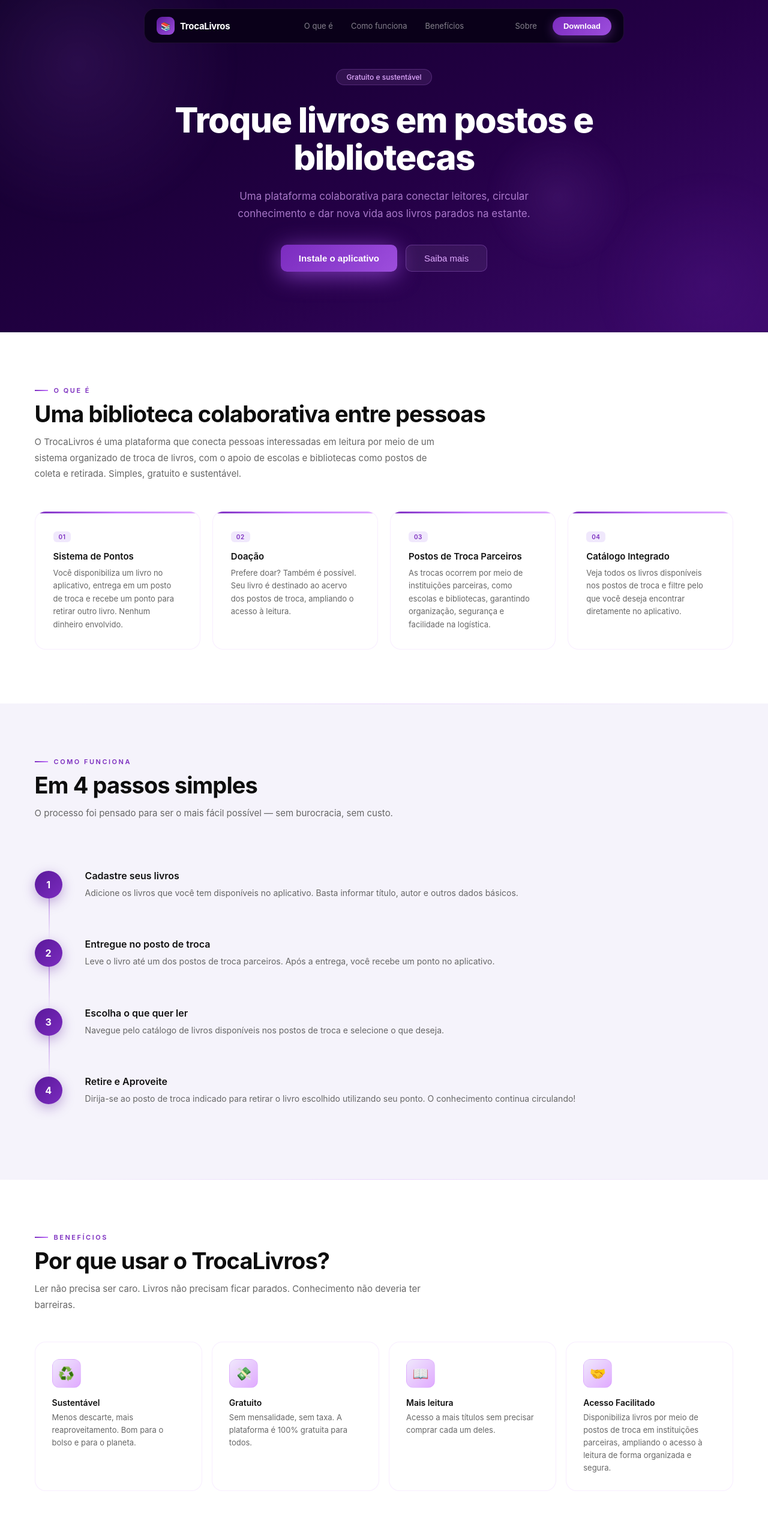
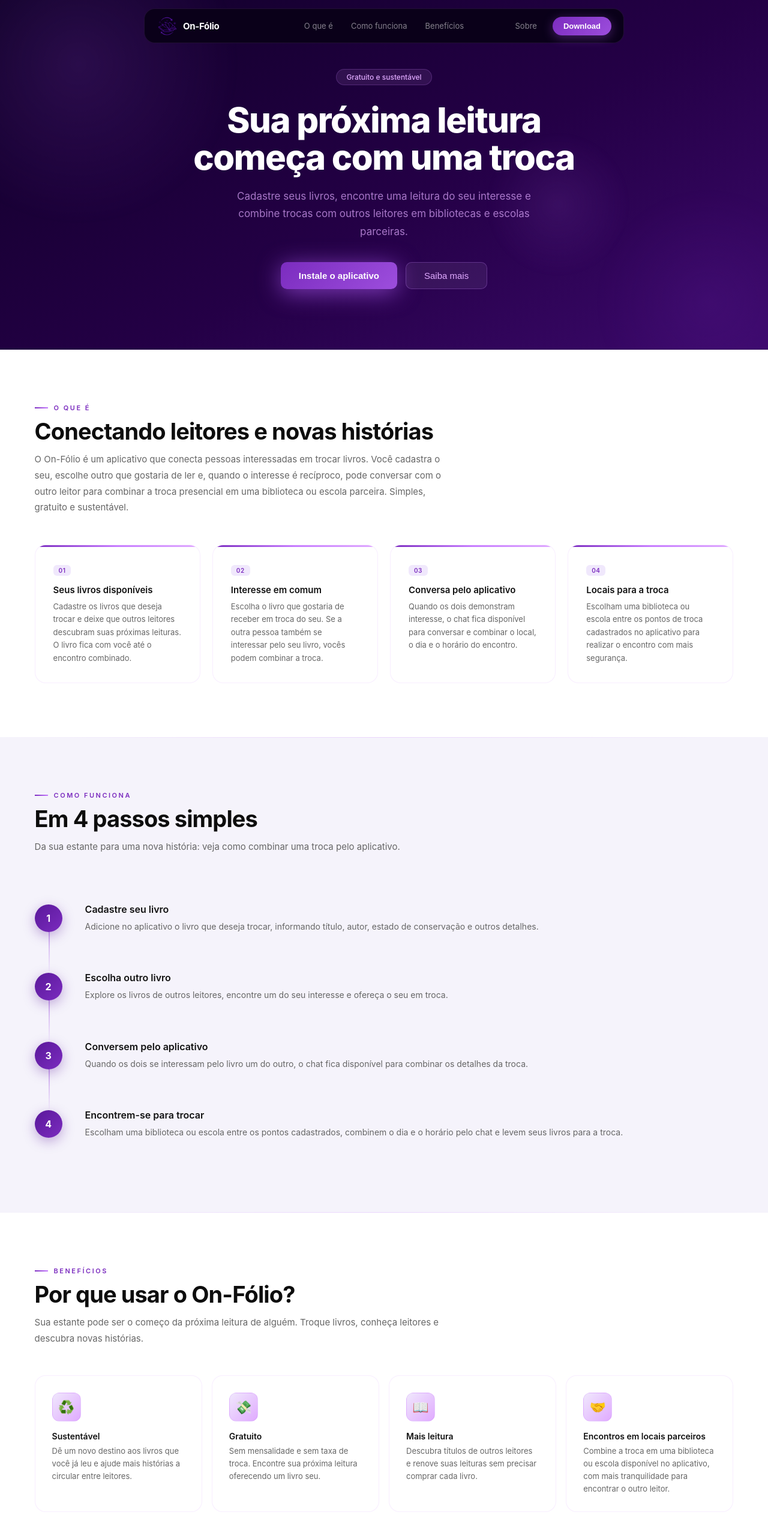
Before and after one commit to KauaMHAS/Site-TCC, an Angular app: page / in a window 1280 px wide. Shown: the top 2566 px of the page at 60% size. Built offline with nearby package versions, Linux system fonts and the light colour scheme.

Commit message:
atualizao das informacoes do projeto

```diff
--- a/src/app/footer/footer.html
+++ b/src/app/footer/footer.html
@@ -1,5 +1,5 @@
 <footer>
-  <p>© 2026 TrocaLivros — Projeto TCC</p>
+  <p>© 2026 On-Fólio — Projeto TCC</p>
   <div class="footer-links">
     <a href="#" routerLink="/sobre" >Sobre</a>
   </div>
--- a/src/app/header/header.css
+++ b/src/app/header/header.css
@@ -52,6 +52,12 @@ nav.scrolled {
   transform: translateX(-50%);
 }
 
+.nav-logo-img {
+  width: 35px;
+  height: 35px;
+  object-fit: contain;
+}
+
 /* ── .nav-link e .sobre-link compartilham os mesmos estilos ── */
 .nav-link,
 .sobre-link {
--- a/src/app/header/header.html
+++ b/src/app/header/header.html
@@ -1,7 +1,7 @@
 <nav [class.scrolled]="scrolled">
   <div class="nav-logo" routerLink="/">
-    <div class="nav-logo-box">📚</div>
-    TrocaLivros
+    <img src="/logo_onfolio.png" alt="Logo On-Fólio" class="nav-logo-img" />
+    On-Fólio
   </div>
 
   <div class="nav-links">
--- a/src/app/home/home.html
+++ b/src/app/home/home.html
@@ -1,8 +1,8 @@
 <!-- ── home.html ── -->
 <app-banner
   badge="Gratuito e sustentável"
-  title="Troque livros em postos e bibliotecas"
-  description="Uma plataforma colaborativa para conectar leitores, circular conhecimento e dar nova vida aos livros parados na estante."
+  title="Sua próxima leitura começa com uma troca"
+  description="Cadastre seus livros, encontre uma leitura do seu interesse e combine trocas com outros leitores em bibliotecas e escolas parceiras."
 >
 
   <div class="hero-btns">
@@ -17,28 +17,28 @@
 <div class="section-bg-white">
   <section class="section" id="oque">
     <div class="section-tag reveal">O que é</div>
-    <h2 class="reveal reveal-d1">Uma biblioteca colaborativa entre pessoas</h2>
-    <p class="reveal reveal-d2">O TrocaLivros é uma plataforma que conecta pessoas interessadas em leitura por meio de um sistema organizado de troca de livros, com o apoio de escolas e bibliotecas como postos de coleta e retirada. Simples, gratuito e sustentável.</p>
+    <h2 class="reveal reveal-d1">Conectando leitores e novas histórias</h2>
+    <p class="reveal reveal-d2">O On-Fólio é um aplicativo que conecta pessoas interessadas em trocar livros. Você cadastra o seu, escolhe outro que gostaria de ler e, quando o interesse é recíproco, pode conversar com o outro leitor para combinar a troca presencial em uma biblioteca ou escola parceira. Simples, gratuito e sustentável.</p>
     <div class="cards">
       <div class="card reveal reveal-d1">
         <div class="card-num">01</div>
-        <h3>Sistema de Pontos</h3>
-        <p>Você disponibiliza um livro no aplicativo, entrega em um posto de troca e recebe um ponto para retirar outro livro. Nenhum dinheiro envolvido.</p>
+        <h3>Seus livros disponíveis</h3>
+        <p>Cadastre os livros que deseja trocar e deixe que outros leitores descubram suas próximas leituras. O livro fica com você até o encontro combinado.</p>
       </div>
       <div class="card reveal reveal-d2">
         <div class="card-num">02</div>
-        <h3>Doação</h3>
-        <p>Prefere doar? Também é possível. Seu livro é destinado ao acervo dos postos de troca, ampliando o acesso à leitura.</p>
+        <h3>Interesse em comum</h3>
+        <p>Escolha o livro que gostaria de receber em troca do seu. Se a outra pessoa também se interessar pelo seu livro, vocês podem combinar a troca.</p>
       </div>
       <div class="card reveal reveal-d3">
         <div class="card-num">03</div>
-        <h3>Postos de Troca Parceiros</h3>
-        <p>As trocas ocorrem por meio de instituições parceiras, como escolas e bibliotecas, garantindo organização, segurança e facilidade na logística.</p>
+        <h3>Conversa pelo aplicativo</h3>
+        <p>Quando os dois demonstram interesse, o chat fica disponível para conversar e combinar o local, o dia e o horário do encontro.</p>
       </div>
       <div class="card reveal reveal-d4">
         <div class="card-num">04</div>
-        <h3>Catálogo Integrado</h3>
-        <p>Veja todos os livros disponíveis nos postos de troca e filtre pelo que você deseja encontrar diretamente no aplicativo.</p>
+        <h3>Locais para a troca</h3>
+        <p>Escolham uma biblioteca ou escola entre os pontos de troca cadastrados no aplicativo para realizar o encontro com mais segurança.</p>
       </div>
     </div>
   </section>
@@ -49,34 +49,34 @@
 <section class="section" id="como">
   <div class="section-tag reveal">Como funciona</div>
   <h2 class="reveal reveal-d1">Em 4 passos simples</h2>
-  <p class="reveal reveal-d2">O processo foi pensado para ser o mais fácil possível — sem burocracia, sem custo.</p>
+  <p class="reveal reveal-d2">Da sua estante para uma nova história: veja como combinar uma troca pelo aplicativo.</p>
   <div class="steps">
     <div class="step reveal reveal-d1">
       <div class="step-circle">1</div>
       <div>
-        <h3>Cadastre seus livros</h3>
-        <p>Adicione os livros que você tem disponíveis no aplicativo. Basta informar título, autor e outros dados básicos.</p>
+        <h3>Cadastre seu livro</h3>
+        <p>Adicione no aplicativo o livro que deseja trocar, informando título, autor, estado de conservação e outros detalhes.</p>
       </div>
     </div>
     <div class="step reveal reveal-d2">
       <div class="step-circle">2</div>
       <div>
-        <h3>Entregue no posto de troca</h3>
-        <p>Leve o livro até um dos postos de troca parceiros. Após a entrega, você recebe um ponto no aplicativo.</p>
+        <h3>Escolha outro livro</h3>
+        <p>Explore os livros de outros leitores, encontre um do seu interesse e ofereça o seu em troca.</p>
       </div>
     </div>
     <div class="step reveal reveal-d3">
       <div class="step-circle">3</div>
       <div>
-        <h3>Escolha o que quer ler</h3>
-        <p>Navegue pelo catálogo de livros disponíveis nos postos de troca e selecione o que deseja.</p>
+        <h3>Conversem pelo aplicativo</h3>
+        <p>Quando os dois se interessam pelo livro um do outro, o chat fica disponível para combinar os detalhes da troca.</p>
       </div>
     </div>
     <div class="step reveal reveal-d4">
       <div class="step-circle">4</div>
       <div>
-        <h3>Retire e Aproveite</h3>
-        <p>Dirija-se ao posto de troca indicado para retirar o livro escolhido utilizando seu ponto. O conhecimento continua circulando!</p>
+        <h3>Encontrem-se para trocar</h3>
+        <p>Escolham uma biblioteca ou escola entre os pontos cadastrados, combinem o dia e o horário pelo chat e levem seus livros para a troca.</p>
       </div>
     </div>
   </div>
@@ -87,28 +87,28 @@
 <div class="section-bg-white">
   <section class="section" id="beneficios">
     <div class="section-tag reveal">Benefícios</div>
-    <h2 class="reveal reveal-d1">Por que usar o TrocaLivros?</h2>
-    <p class="reveal reveal-d2">Ler não precisa ser caro. Livros não precisam ficar parados. Conhecimento não deveria ter barreiras.</p>
+    <h2 class="reveal reveal-d1">Por que usar o On-Fólio?</h2>
+    <p class="reveal reveal-d2">Sua estante pode ser o começo da próxima leitura de alguém. Troque livros, conheça leitores e descubra novas histórias.</p>
     <div class="benefits">
       <div class="benefit reveal reveal-d1">
         <div class="benefit-icon">♻️</div>
         <h4>Sustentável</h4>
-        <p>Menos descarte, mais reaproveitamento. Bom para o bolso e para o planeta.</p>
+        <p>Dê um novo destino aos livros que você já leu e ajude mais histórias a circular entre leitores.</p>
       </div>
       <div class="benefit reveal reveal-d2">
         <div class="benefit-icon">💸</div>
         <h4>Gratuito</h4>
-        <p>Sem mensalidade, sem taxa. A plataforma é 100% gratuita para todos.</p>
+        <p>Sem mensalidade e sem taxa de troca. Encontre sua próxima leitura oferecendo um livro seu.</p>
       </div>
       <div class="benefit reveal reveal-d3">
         <div class="benefit-icon">📖</div>
         <h4>Mais leitura</h4>
-        <p>Acesso a mais títulos sem precisar comprar cada um deles.</p>
+        <p>Descubra títulos de outros leitores e renove suas leituras sem precisar comprar cada livro.</p>
       </div>
       <div class="benefit reveal reveal-d4">
         <div class="benefit-icon">🤝</div>
-        <h4>Acesso Facilitado</h4>
-        <p>Disponibiliza livros por meio de postos de troca em instituições parceiras, ampliando o acesso à leitura de forma organizada e segura.</p>
+        <h4>Encontros em locais parceiros</h4>
+        <p>Combine a troca em uma biblioteca ou escola disponível no aplicativo, com mais tranquilidade para encontrar o outro leitor.</p>
       </div>
     </div>
   </section>
@@ -117,7 +117,7 @@
 <div class="divider"></div>
 
 <div class="cta-block reveal">
-  <h2>Pronto para começar?</h2>
-  <p>Faça download do aplicativo de celular e cadastre seus livros agora.</p>
-  <button>Download</button>
+  <h2>Qual será sua próxima leitura?</h2>
+  <p>Instale o On-Fólio, cadastre seu livro e encontre uma nova história para levar para casa.</p>
+  <button>Baixe o aplicativo</button>
 </div>
--- a/src/app/sobre/sobre.html
+++ b/src/app/sobre/sobre.html
@@ -1,8 +1,8 @@
 <!-- ── sobre.html ── -->
 <app-banner
   badge="Projeto TCC"
-  title="Sobre o TrocaLivros"
-  description="Conheça a história, os valores e as pessoas por trás da plataforma que conecta leitores e faz o conhecimento circular."
+  title="Sobre o On-Fólio"
+  description="Conheça o propósito, os valores e as pessoas por trás do aplicativo que conecta leitores para trocar livros e descobrir novas histórias."
 >
 </app-banner>
 
@@ -11,41 +11,41 @@
 <div class="section-bg-white">
   <section class="section" id="quem-somos">
     <div class="section-tag reveal">Quem somos</div>
-    <h2 class="reveal reveal-d1">Uma iniciativa que nasceu da leitura</h2>
-    <p class="reveal reveal-d2">Somos um grupo de estudantes apaixonados por livros que decidiu transformar um hábito pessoal em uma solução coletiva.</p>
+    <h2 class="reveal reveal-d1">Uma iniciativa para conectar leitores</h2>
+    <p class="reveal reveal-d2">Somos um grupo de estudantes que desenvolveu uma solução para facilitar a troca de livros e incentivar novas leituras.</p>
     <div class="sobre-quem reveal reveal-d3">
       <div class="sobre-quem-text">
-        <p>O TrocaLivros é uma plataforma colaborativa criada para conectar pessoas que amam ler, mas que muitas vezes veem seus livros encostados na estante sem destino. Acreditamos que o conhecimento não precisa ficar parado.</p>
-        <p>Por meio de um sistema simples de postos de troca em escolas e bibliotecas parceiras, qualquer pessoa pode trocar livros de forma prática e gratuita.</p>
-        <p>Somos um projeto de conclusão de curso com impacto real, desenvolvido com tecnologia mobile (MAUI), backend em .NET e foco total na experiência do usuário.</p>
+        <p>O On-Fólio é um aplicativo que conecta pessoas interessadas em trocar livros. A proposta é dar um novo destino aos títulos que já foram lidos e ajudar cada leitor a encontrar sua próxima história.</p>
+        <p>Você cadastra seu livro e escolhe outro que gostaria de receber em troca. Quando a outra pessoa também se interessa pelo seu livro, o chat fica disponível para vocês combinarem o encontro em uma biblioteca ou escola cadastrada no aplicativo.</p>
+        <p>Desenvolvido como projeto de conclusão de curso, o On-Fólio une tecnologia e incentivo à leitura em uma experiência simples, prática e gratuita.</p>
       </div>
       <div class="sobre-quem-aside">
         <div class="sobre-aside-item">
           <div class="sobre-aside-icon">🎓</div>
           <div>
             <div class="sobre-aside-title">Projeto acadêmico</div>
-            <div class="sobre-aside-desc">Desenvolvido como TCC com aplicação prática e tecnologias de mercado.</div>
+            <div class="sobre-aside-desc">Desenvolvido como TCC para aplicar nossos conhecimentos em uma solução voltada aos leitores.</div>
           </div>
         </div>
         <div class="sobre-aside-item">
           <div class="sobre-aside-icon">🌱</div>
           <div>
             <div class="sobre-aside-title">100% gratuito</div>
-            <div class="sobre-aside-desc">Sem taxas, sem mensalidades. O acesso à leitura não deveria ter barreiras financeiras.</div>
+            <div class="sobre-aside-desc">Sem mensalidade ou taxa de troca. Você oferece um livro seu para descobrir uma nova leitura.</div>
           </div>
         </div>
         <div class="sobre-aside-item">
           <div class="sobre-aside-icon">🤝</div>
           <div>
-            <div class="sobre-aside-title">Rede de parceiros</div>
-            <div class="sobre-aside-desc">Escolas e bibliotecas que apoiam o projeto como postos oficiais de troca.</div>
+            <div class="sobre-aside-title">Locais parceiros</div>
+            <div class="sobre-aside-desc">Bibliotecas e escolas cadastradas como locais para os encontros entre leitores.</div>
           </div>
         </div>
         <div class="sobre-aside-item">
           <div class="sobre-aside-icon">📱</div>
           <div>
-            <div class="sobre-aside-title">App mobile</div>
-            <div class="sobre-aside-desc">Disponível para Android com catálogo integrado e sistema de pontos em tempo real.</div>
+            <div class="sobre-aside-title">Aplicativo para leitores</div>
+            <div class="sobre-aside-desc">Cadastre livros, encontre títulos do seu interesse e converse para combinar suas trocas.</div>
           </div>
         </div>
       </div>
@@ -57,12 +57,12 @@
 
 <section class="section" id="historia">
   <div class="section-tag reveal">Nossa história</div>
-  <h2 class="reveal reveal-d1">De uma estante cheia a uma ideia que circula</h2>
+  <h2 class="reveal reveal-d1">Da estante para novas histórias</h2>
   <div class="sobre-historia reveal reveal-d2">
-    <p>Tudo começou com uma observação simples: a maioria das pessoas tem livros que não lê mais — mas não sabe o que fazer com eles. Doá-los parece burocrático. Vendê-los, trabalhoso. Na maior parte das vezes, ficam acumulando poeira.</p>
-    <blockquote>"Por que não criar um jeito fácil de trocar livros com quem realmente quer lê-los?"</blockquote>
-    <p>Foi essa pergunta que originou o TrocaLivros. A ideia surgiu durante uma conversa sobre desigualdade no acesso à leitura no Brasil, onde livros ainda representam um custo significativo para muitas famílias. A solução foi construir uma ponte: usar tecnologia para conectar quem tem livros com quem quer ler.</p>
-    <p>O projeto evoluiu de um protótipo inicial para uma plataforma completa com backend em ASP.NET Core, app mobile em .NET MAUI e integração com postos de troca físicos — mostrando que uma boa ideia, com a tecnologia certa, pode ter impacto real.</p>
+    <p>Um livro que você já terminou pode ser exatamente o que outra pessoa está procurando. Ao mesmo tempo, na estante de outro leitor pode estar a sua próxima leitura.</p>
+    <blockquote>"Por que não facilitar o encontro entre leitores que querem trocar seus livros?"</blockquote>
+    <p>Essa é a proposta do On-Fólio: usar a tecnologia para aproximar pessoas com interesses em comum. Cada leitor cadastra seus livros e escolhe o que gostaria de receber em troca. Quando o interesse é recíproco, os dois podem conversar pelo aplicativo.</p>
+    <p>Desenvolvido como projeto de conclusão de curso, o aplicativo reúne cadastro de livros, descoberta de títulos, interesse mútuo e chat. Bibliotecas e escolas cadastradas oferecem opções de locais para combinar os encontros e realizar as trocas presencialmente.</p>
   </div>
 </section>
 
@@ -72,25 +72,25 @@
   <section class="section" id="missao">
     <div class="section-tag reveal">Propósito</div>
     <h2 class="reveal reveal-d1">Missão, Visão e Impacto</h2>
-    <p class="reveal reveal-d2">Os princípios que guiam cada decisão do projeto — do código ao atendimento.</p>
+    <p class="reveal reveal-d2">Os princípios que orientam o desenvolvimento do On-Fólio e a experiência de quem usa o aplicativo.</p>
     <div class="sobre-mvv">
       <div class="sobre-mvv-card reveal reveal-d1">
         <div class="sobre-mvv-icon">🎯</div>
         <div class="sobre-mvv-label">Missão</div>
-        <h3>Circular conhecimento</h3>
-        <p>Facilitar a troca e o compartilhamento de livros entre pessoas, eliminando barreiras financeiras e logísticas para o acesso à leitura.</p>
+        <h3>Conectar leitores</h3>
+        <p>Facilitar a troca de livros entre pessoas com interesses em comum, incentivando a leitura e a circulação de histórias.</p>
       </div>
       <div class="sobre-mvv-card reveal reveal-d2">
         <div class="sobre-mvv-icon">🔭</div>
         <div class="sobre-mvv-label">Visão</div>
-        <h3>Uma rede nacional de leitores</h3>
-        <p>Ser a principal plataforma colaborativa de troca de livros no Brasil, conectando milhares de leitores por meio de uma rede crescente de postos parceiros.</p>
+        <h3>Uma comunidade de leitores</h3>
+        <p>Ampliar as oportunidades de troca e aproximar cada vez mais leitores, com o apoio de bibliotecas e escolas como locais de encontro.</p>
       </div>
       <div class="sobre-mvv-card reveal reveal-d3">
         <div class="sobre-mvv-icon">🌿</div>
         <div class="sobre-mvv-label">Impacto</div>
-        <h3>Sustentável por design</h3>
-        <p>Cada troca é um livro que deixa de ser descartado. Nossa plataforma nasceu com sustentabilidade no centro, não como acessório.</p>
+        <h3>Mais histórias em circulação</h3>
+        <p>Incentivar o reaproveitamento de livros e permitir que títulos já lidos encontrem novos leitores, prolongando sua vida útil.</p>
       </div>
     </div>
   </section>
@@ -101,32 +101,32 @@
 <section class="section" id="valores">
   <div class="section-tag reveal">Valores</div>
   <h2 class="reveal reveal-d1">O que nos orienta no dia a dia</h2>
-  <p class="reveal reveal-d2">Princípios presentes em cada linha de código e em cada decisão de produto.</p>
+  <p class="reveal reveal-d2">Princípios que guiam nossas escolhas e a forma como queremos aproximar os leitores.</p>
   <div class="sobre-valores">
     <div class="sobre-valor reveal reveal-d1">
       <div class="sobre-valor-icon">💡</div>
       <h4>Inovação</h4>
-      <p>Buscamos sempre soluções mais inteligentes para problemas reais, com tecnologia e criatividade.</p>
+      <p>Usamos a tecnologia e a criatividade para facilitar a descoberta de livros e o encontro entre leitores.</p>
     </div>
     <div class="sobre-valor reveal reveal-d2">
       <div class="sobre-valor-icon">🔍</div>
       <h4>Transparência</h4>
-      <p>Código aberto, processos claros e comunicação honesta com todos os envolvidos no projeto.</p>
+      <p>Valorizamos informações claras sobre os livros e uma comunicação honesta ao combinar cada troca.</p>
     </div>
     <div class="sobre-valor reveal reveal-d3">
       <div class="sobre-valor-icon">🤝</div>
       <h4>Colaboração</h4>
-      <p>A plataforma é coletiva por natureza. Valorizamos a cooperação entre usuários, parceiros e equipe.</p>
+      <p>A comunidade cresce com a participação dos leitores, das instituições parceiras e da equipe do projeto.</p>
     </div>
     <div class="sobre-valor reveal reveal-d4">
       <div class="sobre-valor-icon">♻️</div>
       <h4>Responsabilidade</h4>
-      <p>Com o meio ambiente, com a comunidade e com o impacto das nossas escolhas tecnológicas.</p>
+      <p>Incentivamos o cuidado com os livros, o respeito aos encontros combinados e o consumo consciente.</p>
     </div>
     <div class="sobre-valor reveal reveal-d1">
       <div class="sobre-valor-icon">📖</div>
       <h4>Compromisso</h4>
-      <p>Com o usuário em primeiro lugar — uma experiência simples, segura e acolhedora para todos.</p>
+      <p>Buscamos oferecer uma experiência simples e acolhedora para quem deseja encontrar sua próxima leitura.</p>
     </div>
   </div>
 </section>
@@ -136,28 +136,28 @@
 <div class="section-bg-white">
   <section class="section" id="diferenciais">
     <div class="section-tag reveal">Diferenciais</div>
-    <h2 class="reveal reveal-d1">Por que o TrocaLivros é diferente</h2>
-    <p class="reveal reveal-d2">Existem outras formas de trocar livros — mas nenhuma pensada do jeito que pensamos.</p>
+    <h2 class="reveal reveal-d1">Por que escolher o On-Fólio?</h2>
+    <p class="reveal reveal-d2">Da escolha do livro ao encontro presencial, o aplicativo ajuda você a combinar cada etapa da troca.</p>
     <div class="sobre-dif">
       <div class="sobre-dif-item reveal reveal-d1">
         <div class="sobre-dif-num">01</div>
         <div>
-          <h4>Postos físicos organizados</h4>
-          <p>As trocas acontecem em instituições parceiras confiáveis, não entre desconhecidos. Isso garante segurança e previsibilidade para todos.</p>
+          <h4>Trocas por interesse em comum</h4>
+          <p>Você escolhe o livro que gostaria de receber e oferece o seu. Quando a outra pessoa também demonstra interesse, vocês podem conversar pelo chat do aplicativo.</p>
         </div>
       </div>
       <div class="sobre-dif-item reveal reveal-d2">
         <div class="sobre-dif-num">02</div>
         <div>
-          <h4>Catálogo em tempo real</h4>
-          <p>O app mostra exatamente quais livros estão disponíveis em quais postos, sem surpresas na hora da retirada.</p>
+          <h4>Encontros em locais parceiros</h4>
+          <p>Escolham uma biblioteca ou escola entre os pontos cadastrados e combinem o dia e o horário pelo chat. Cada leitor leva seu livro ao encontro para realizar a troca.</p>
         </div>
       </div>
       <div class="sobre-dif-item reveal reveal-d3">
         <div class="sobre-dif-num">03</div>
         <div>
-          <h4>Gratuito de verdade</h4>
-          <p>Sem plano premium, sem limite de trocas oculto. A missão é ampliar o acesso — não monetizar a leitura.</p>
+          <h4>Novas leituras sem taxas</h4>
+          <p>Cadastre seus livros e encontre outros títulos para trocar, sem mensalidade ou taxa de troca. Um livro que você já leu pode abrir caminho para uma nova história.</p>
         </div>
       </div>
     </div>
@@ -169,7 +169,7 @@
 <section class="section" id="equipe">
   <div class="section-tag reveal">Equipe</div>
   <h2 class="reveal reveal-d1">As pessoas por trás do projeto</h2>
-  <p class="reveal reveal-d2">Um time multidisciplinar unido pelo mesmo propósito: tornar a leitura mais acessível.</p>
+  <p class="reveal reveal-d2">Uma equipe de estudantes com um propósito em comum: conectar leitores e facilitar a troca de livros.</p>
   <div class="sobre-equipe">
     <div class="sobre-membro reveal reveal-d1">
       <div class="sobre-avatar"><img src="daphne.png" alt="Daphne"></div>
--- a/src/index.html
+++ b/src/index.html
@@ -2,10 +2,10 @@
 <html lang="en">
 <head>
   <meta charset="utf-8">
-  <title>Livro</title>
+  <title>On-Fólio</title>
   <base href="/">
   <meta name="viewport" content="width=device-width, initial-scale=1">
-  <link rel="icon" type="image/x-icon" href="favicon.ico">
+  <link rel="icon" type="image/png" href="logo_onfolio.png">
 </head>
 <body>
   <app-root></app-root>
```
Also changed, not shown: public/logo_onfolio.png (added).
